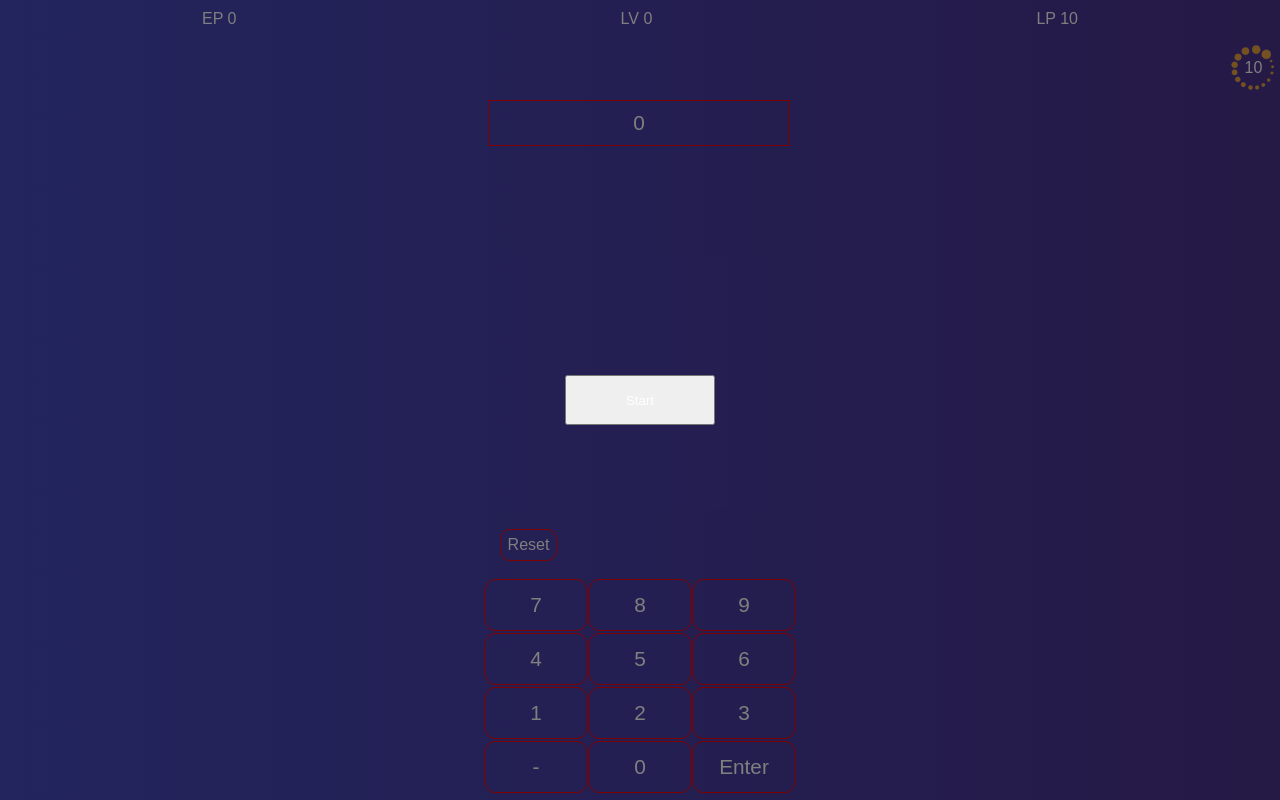
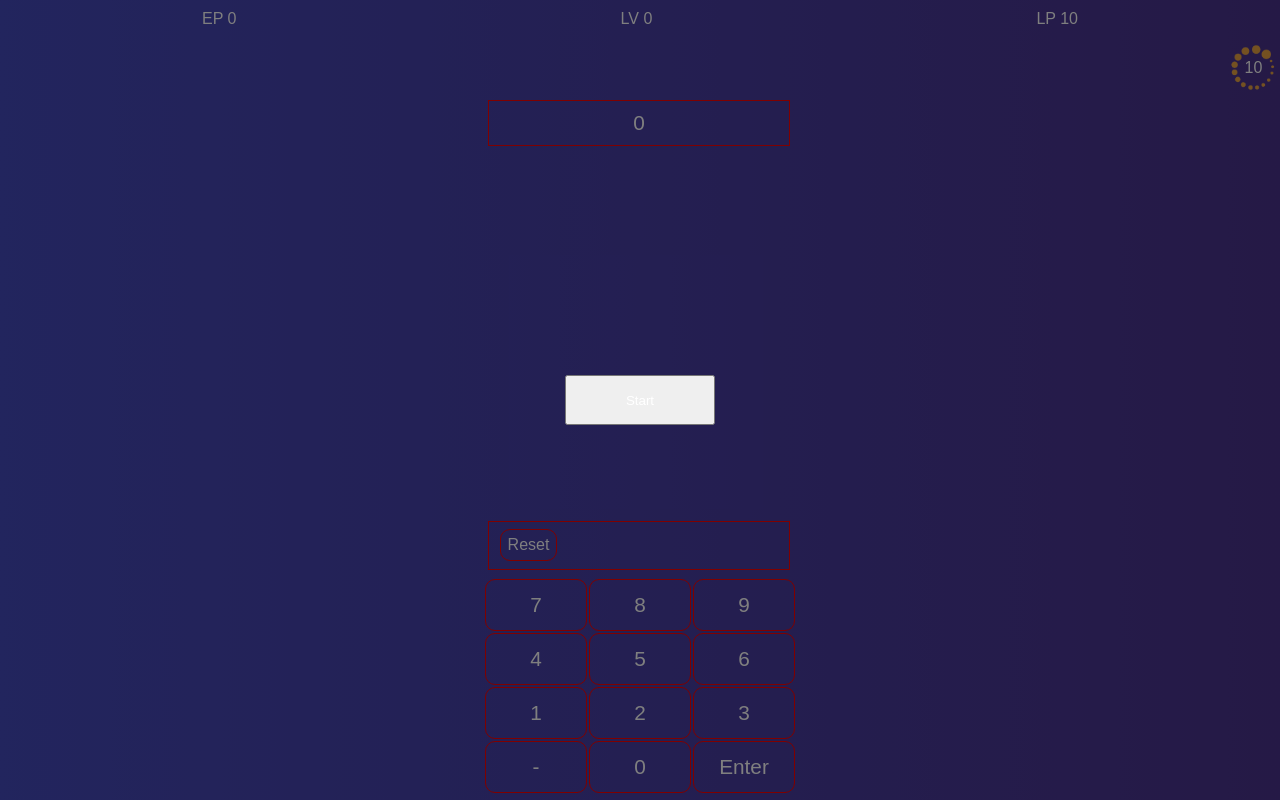
Before and after one commit to DannyNothdurft/Gehirn-Training, a plain HTML site: page index.html in a window 1280 px wide. Drawn offline with Linux system fonts and the light colour scheme.

Commit message:
Backgraund

```diff
--- a/assets/style/CSS/index.css
+++ b/assets/style/CSS/index.css
@@ -48,7 +48,7 @@ body > div:nth-child(3) {
     border-radius: 50%;
 }
 
-body > div:nth-child(4) {
+body > div:nth-child(5) {
     padding: 10px;
     position:absolute;
     right: calc(50% - 150px);
```
